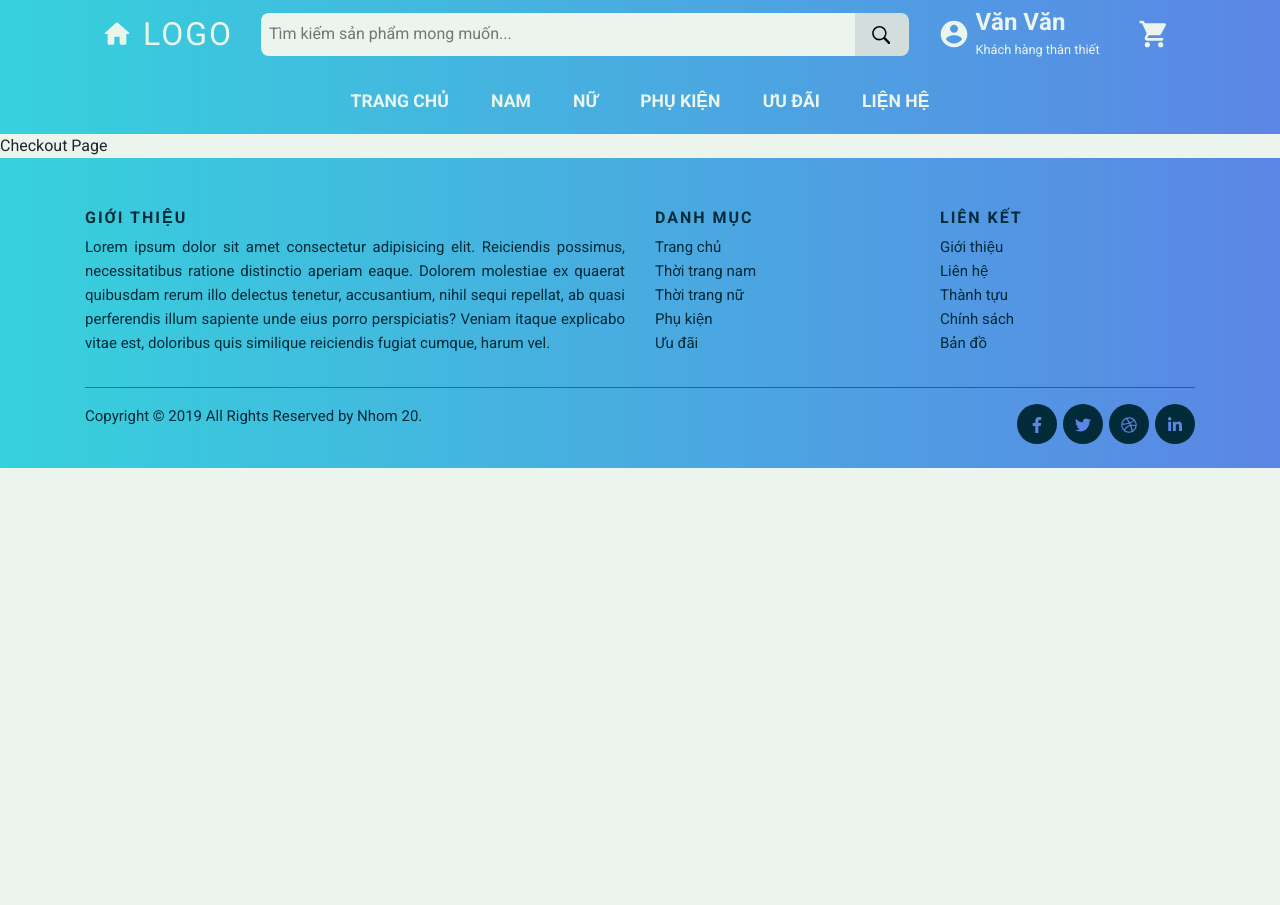
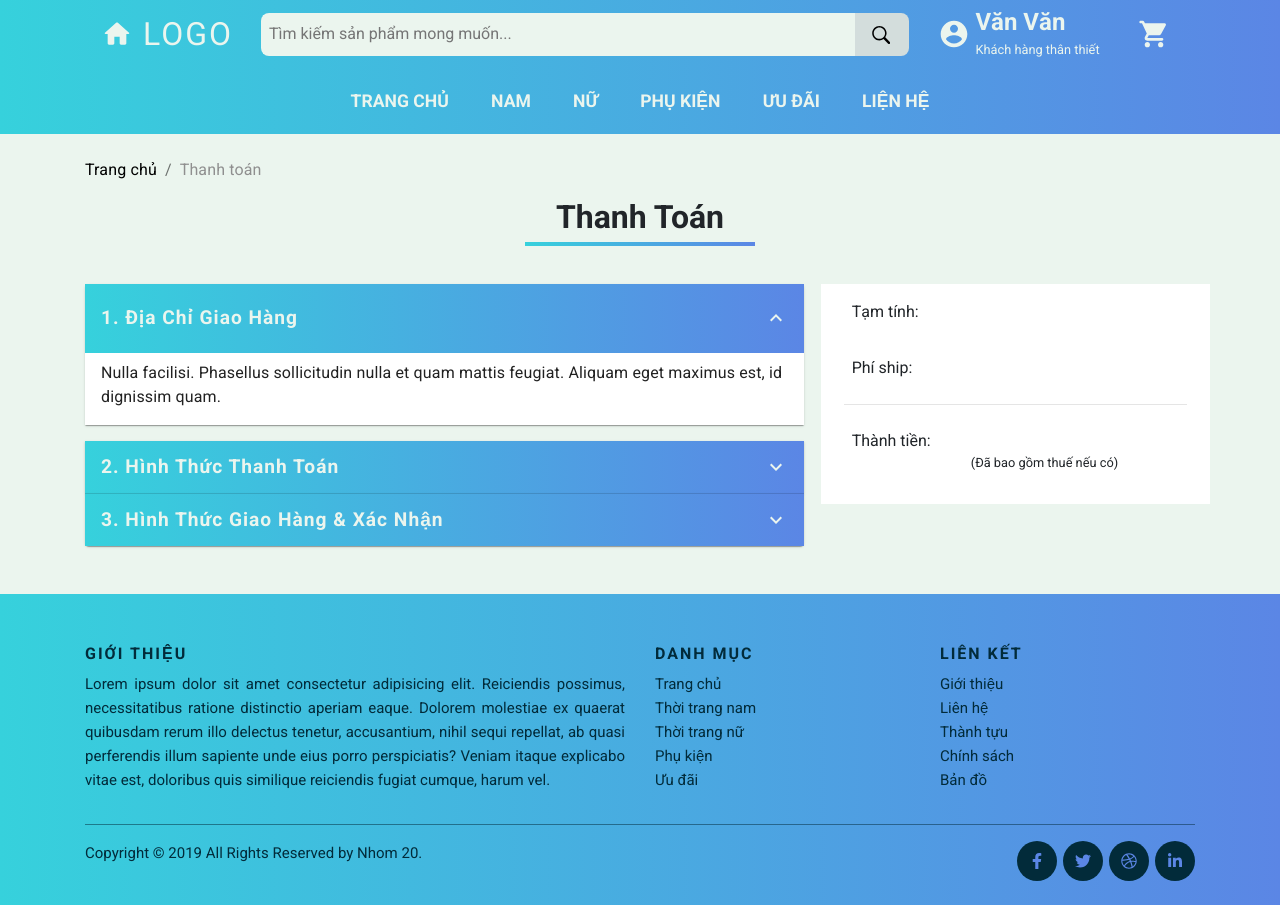
Before and after one commit to phiphuc27/tkgd-project, a React (Create React App) app: page /checkout in a window 1280 px wide. Before the commit the page ends 800 px from the top, so only its background shows below. Built offline with nearby package versions, Linux system fonts and the light colour scheme.

Commit message:
add checkout page

```diff
--- a/src/App.css
+++ b/src/App.css
@@ -340,7 +340,7 @@ ul {
 	display: none;
 }
 
-.MuiPaper-root {
+.MuiDrawer-paper {
 	background: linear-gradient(to top, #36d1dc, #5b86e5);
 	color: #ebf5ee !important;
 }
@@ -1053,3 +1053,35 @@ ul {
 }
 
 /* End of Cart*/
+
+/* Checkout */
+.checkout {
+	display: grid;
+	grid-template-columns: 2fr 1fr;
+	column-gap: 2em;
+	margin-bottom: 3em;
+}
+
+.info-header {
+	background: var(--primary-Color);
+}
+
+.info-header p {
+	color: #ebf5ee;
+	font-size: 1.2rem;
+	letter-spacing: 1px;
+	text-transform: capitalize;
+	font-weight: 600;
+}
+
+.detail-panel .row {
+	background: white;
+	padding: 0.5em;
+}
+/* end of checkout */
+
+/* Error */
+.error {
+	margin: 2em;
+}
+/* end of error */
--- a/src/components/Navbar.js
+++ b/src/components/Navbar.js
@@ -232,7 +232,11 @@ const Navbar = () => {
 					</ul>
 				</div>
 			</div>
-			<MobileMenu toggleDrawer={open => toggleDrawer(open)} left={left} />
+			<MobileMenu
+				className='nav-mobile-container'
+				toggleDrawer={open => toggleDrawer(open)}
+				left={left}
+			/>
 		</nav>
 	);
 };
--- a/src/pages/Checkout.js
+++ b/src/pages/Checkout.js
@@ -1,7 +1,118 @@
-import React, { Component } from 'react';
+import React, { useState, useContext } from 'react';
+import { ProductContext } from '../context';
+import {
+	ExpansionPanel,
+	ExpansionPanelSummary,
+	ExpansionPanelDetails,
+	Breadcrumbs,
+	Typography
+} from '@material-ui/core';
+import { ExpandMore } from '@material-ui/icons';
+import { Link } from 'react-router-dom';
+import NumberFormat from 'react-number-format';
 
-export default class Checkout extends Component {
-	render() {
-		return <div>Checkout Page</div>;
-	}
-}
+const Checkout = () => {
+	const [expanded, setExpanded] = useState('panel1');
+	const { cart } = useContext(ProductContext);
+
+	const handleChange = panel => (event, isExpanded) => {
+		setExpanded(panel);
+	};
+	return (
+		<div className='container'>
+			<br />
+			<Breadcrumbs aria-label='breadcrumb'>
+				<Link to='/'>Trang chủ</Link>
+				<Typography color='textPrimary'>Thanh toán</Typography>
+			</Breadcrumbs>
+			<div className='page-title'>
+				<h4>Thanh toán</h4>
+			</div>
+			<div className='checkout'>
+				<div className='info-panel'>
+					<ExpansionPanel
+						expanded={expanded === 'panel1'}
+						onChange={handleChange('panel1')}>
+						<ExpansionPanelSummary
+							expandIcon={<ExpandMore />}
+							aria-controls='panel1bh-content'
+							id='panel1bh-header'
+							className='info-header'>
+							<Typography>1. Địa chỉ giao hàng</Typography>
+						</ExpansionPanelSummary>
+						<ExpansionPanelDetails>
+							<Typography>
+								Nulla facilisi. Phasellus sollicitudin nulla et quam mattis
+								feugiat. Aliquam eget maximus est, id dignissim quam.
+							</Typography>
+						</ExpansionPanelDetails>
+					</ExpansionPanel>
+					<ExpansionPanel
+						expanded={expanded === 'panel2'}
+						onChange={handleChange('panel2')}>
+						<ExpansionPanelSummary
+							className='info-header'
+							expandIcon={<ExpandMore />}
+							aria-controls='panel2bh-content'
+							id='panel2bh-header'>
+							<Typography>2. Hình thức thanh toán</Typography>
+						</ExpansionPanelSummary>
+						<ExpansionPanelDetails>
+							<Typography>
+								Donec placerat, lectus sed mattis semper, neque lectus feugiat
+								lectus, varius pulvinar diam eros in elit. Pellentesque
+								convallis laoreet laoreet.
+							</Typography>
+						</ExpansionPanelDetails>
+					</ExpansionPanel>
+					<ExpansionPanel
+						expanded={expanded === 'panel3'}
+						onChange={handleChange('panel3')}>
+						<ExpansionPanelSummary
+							className='info-header'
+							expandIcon={<ExpandMore />}
+							aria-controls='panel3bh-content'
+							id='panel3bh-header'>
+							<Typography>3. Hình thức giao hàng & xác nhận</Typography>
+						</ExpansionPanelSummary>
+						<ExpansionPanelDetails>
+							<Typography>
+								Nunc vitae orci ultricies, auctor nunc in, volutpat nisl.
+								Integer sit amet egestas eros, vitae egestas augue. Duis vel est
+								augue.
+							</Typography>
+						</ExpansionPanelDetails>
+					</ExpansionPanel>
+				</div>
+				<div className='detail-panel'>
+					<div className='row'>
+						<div className='col-12'>
+							<p className='row'>
+								<span className='col-4'>Tạm tính:</span>
+								<strong className='col-8'></strong>
+							</p>
+						</div>
+						<div className='col-12'>
+							<p className='row'>
+								<span className='col-4'>Phí ship:</span>
+								<strong className='col-8'></strong>
+							</p>
+							<hr />
+						</div>
+
+						<div className='col-12'>
+							<p className='row'>
+								<span className='col-4'>Thành tiền:</span>
+								<strong className='col-8'></strong>
+								<span className='col-4'></span>
+								<small className='col-8'>(Đã bao gồm thuế nếu có)</small>
+							</p>
+						</div>
+					</div>
+				</div>
+			</div>
+		</div>
+	);
+};
+
+export default Checkout;
--- a/src/pages/Error.js
+++ b/src/pages/Error.js
@@ -1,7 +1,11 @@
 import React from 'react';
 
 const Error = () => {
-	return <div>ErrorPage</div>;
+	return (
+		<div className='error container'>
+			<h3>404 - Page not found</h3>
+		</div>
+	);
 };
 
 export default Error;
```
